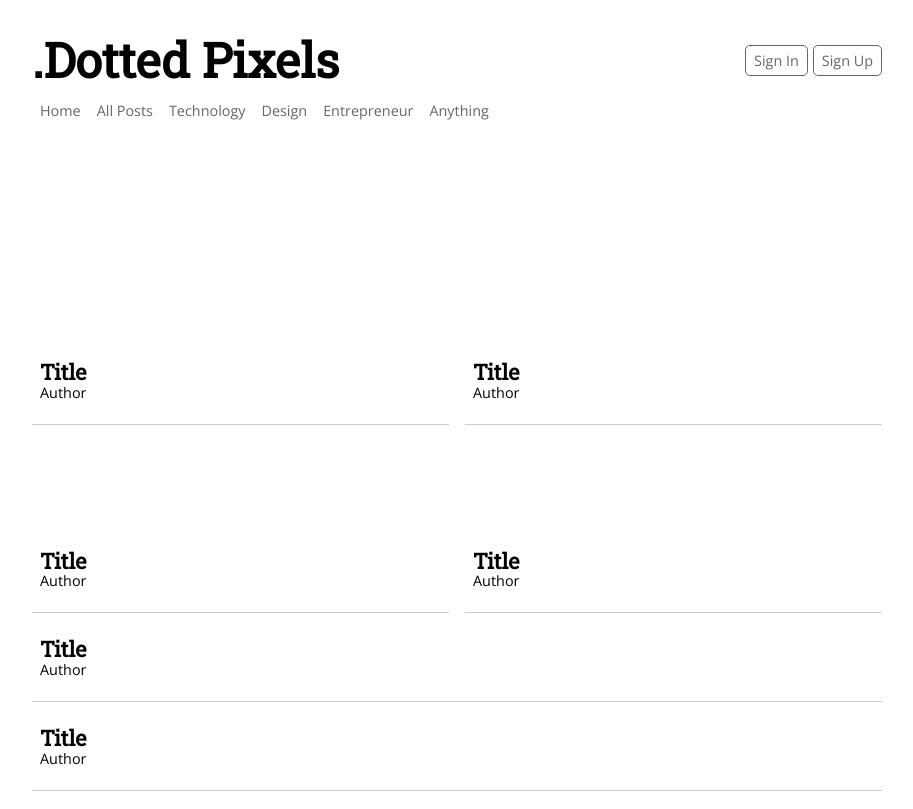
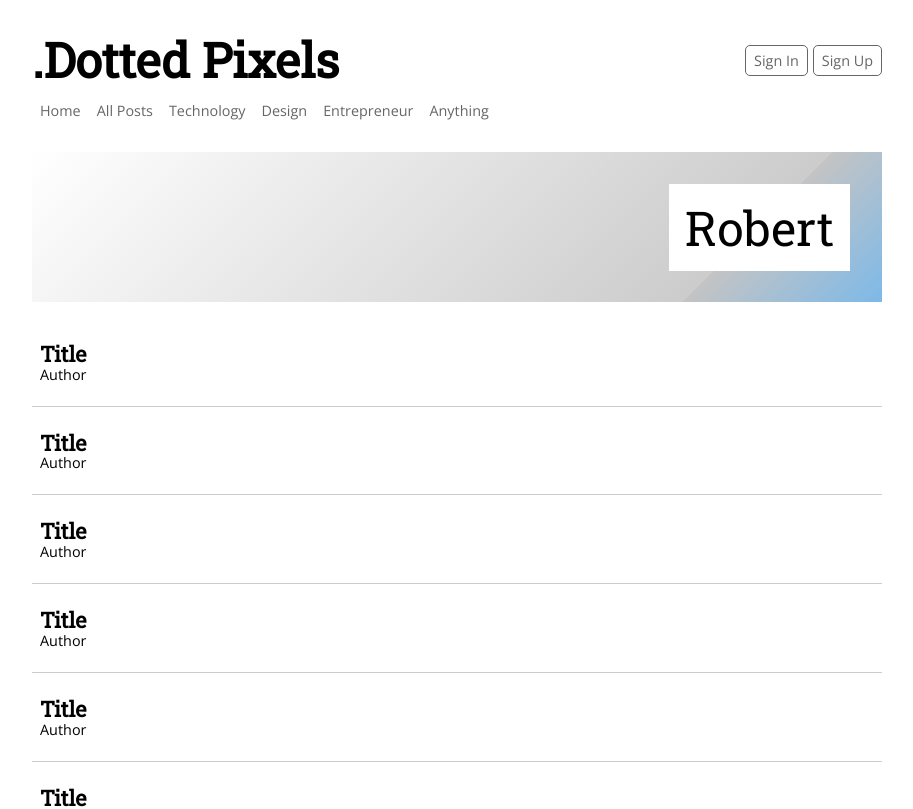
Before and after one commit to robertschaap/blogapplication_mern, a React app: page / in a window 1280 px wide. Shown: the top 809 px of the page, without its empty margins (183-1096 px from the left). Built offline with nearby package versions, Linux system fonts and the light colour scheme.

Commit message:
Basic layout and page setup

```diff
--- a/src/components/PostTiles/PostTiles.js
+++ b/src/components/PostTiles/PostTiles.js
@@ -2,15 +2,35 @@ import React from "react";
 import styles from "./PostTiles.scss";
 import PostTile from "../PostTile";
 
-const PostTiles = () => (
-  <section className={styles.component}>
-    <PostTile large title={"Title"} author={"Author"} />
-    <PostTile large title={"Title"} author={"Author"} />
-    <PostTile small title={"Title"} author={"Author"} />
-    <PostTile small title={"Title"} author={"Author"} />
-    <PostTile title={"Title"} author={"Author"} />
-    <PostTile title={"Title"} author={"Author"} />
-  </section>
-);
+const PostTiles = ({ homepage }) => {
+
+  let tiles = [];
+
+  if (homepage) {
+    tiles = [
+      <PostTile key={0} large title={"Title"} author={"Author"} />,
+      <PostTile key={1} large title={"Title"} author={"Author"} />,
+      <PostTile key={2} small title={"Title"} author={"Author"} />,
+      <PostTile key={3} small title={"Title"} author={"Author"} />,
+      <PostTile key={4} title={"Title"} author={"Author"} />,
+      <PostTile key={5} title={"Title"} author={"Author"} />,
+    ]
+  } else {
+    tiles = [
+      <PostTile key={0} title={"Title"} author={"Author"} />,
+      <PostTile key={1} title={"Title"} author={"Author"} />,
+      <PostTile key={2} title={"Title"} author={"Author"} />,
+      <PostTile key={3} title={"Title"} author={"Author"} />,
+      <PostTile key={4} title={"Title"} author={"Author"} />,
+      <PostTile key={5} title={"Title"} author={"Author"} />,
+    ]
+  }
+
+  return (
+    <section className={styles.component}>
+      {tiles}
+    </section>
+  );
+};
 
 export default PostTiles;
--- a/src/containers/App.js
+++ b/src/containers/App.js
@@ -1,19 +1,15 @@
 import React, { Component } from "react";
-import Header from "../components/Header";
-import Footer from "../components/Footer";
-import PostTiles from "../components/PostTiles";
+// import Home from "./Home";
+import PostsAll from "./PostsAll";
+// import PostsOne from "./PostsOne";
 
 class App extends Component {
   render() {
     return (
       <div>
-        <Header />
-
-        <main>
-          <PostTiles />
-        </main>
-
-        <Footer />
+        {/* <Home /> */}
+        <PostsAll />
+        {/* <PostsOne /> */}
       </div>
     );
   }
--- /dev/null
+++ b/src/containers/Home.js
@@ -0,0 +1,11 @@
+import React from "react";
+import Layout from "./Layout";
+import PostTiles from "../components/PostTiles";
+
+const Home = () => (
+  <Layout>
+    <PostTiles homepage />
+  </Layout>
+);
+
+export default Home;
--- /dev/null
+++ b/src/containers/Layout.js
@@ -0,0 +1,15 @@
+import React from "react";
+import Header from "../components/Header";
+import Footer from "../components/Footer";
+
+const Layout = ({ children }) => (
+  <div>
+    <Header />
+    <main>
+      {children}
+    </main>
+    <Footer />
+  </div>
+);
+
+export default Layout;
--- /dev/null
+++ b/src/containers/PostsAll.js
@@ -0,0 +1,13 @@
+import React from "react";
+import Layout from "./Layout";
+import CategoryHeader from "../components/CategoryHeader";
+import PostTiles from "../components/PostTiles";
+
+const PostsAll = () => (
+  <Layout>
+    <CategoryHeader category={"Robert"} />
+    <PostTiles />
+  </Layout>
+);
+
+export default PostsAll;
--- /dev/null
+++ b/src/containers/PostsOne.js
@@ -0,0 +1,10 @@
+import React from "react";
+import Layout from "./Layout";
+
+const PostsOne = () => (
+  <Layout>
+    tralala
+  </Layout>
+);
+
+export default PostsOne;
```
